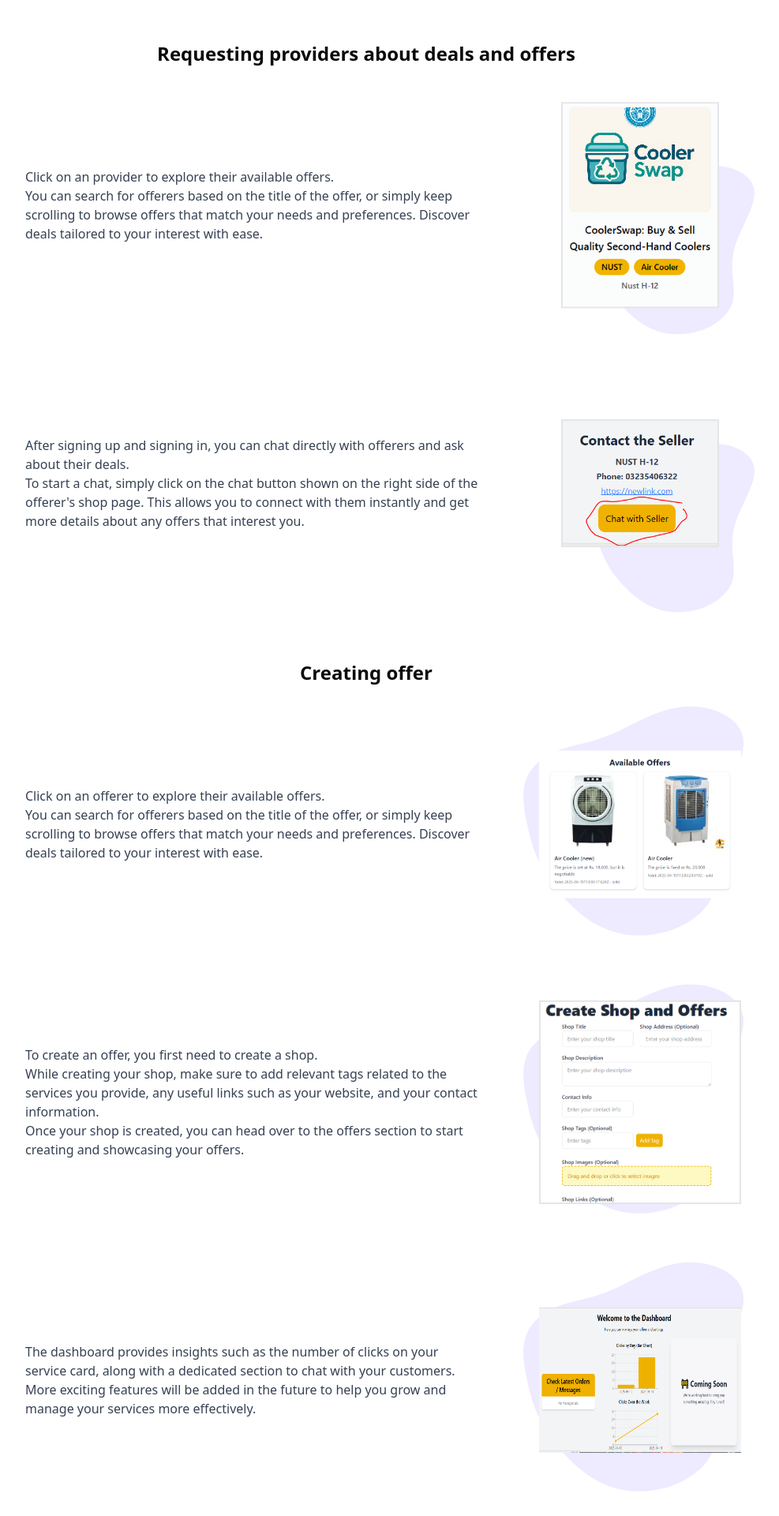
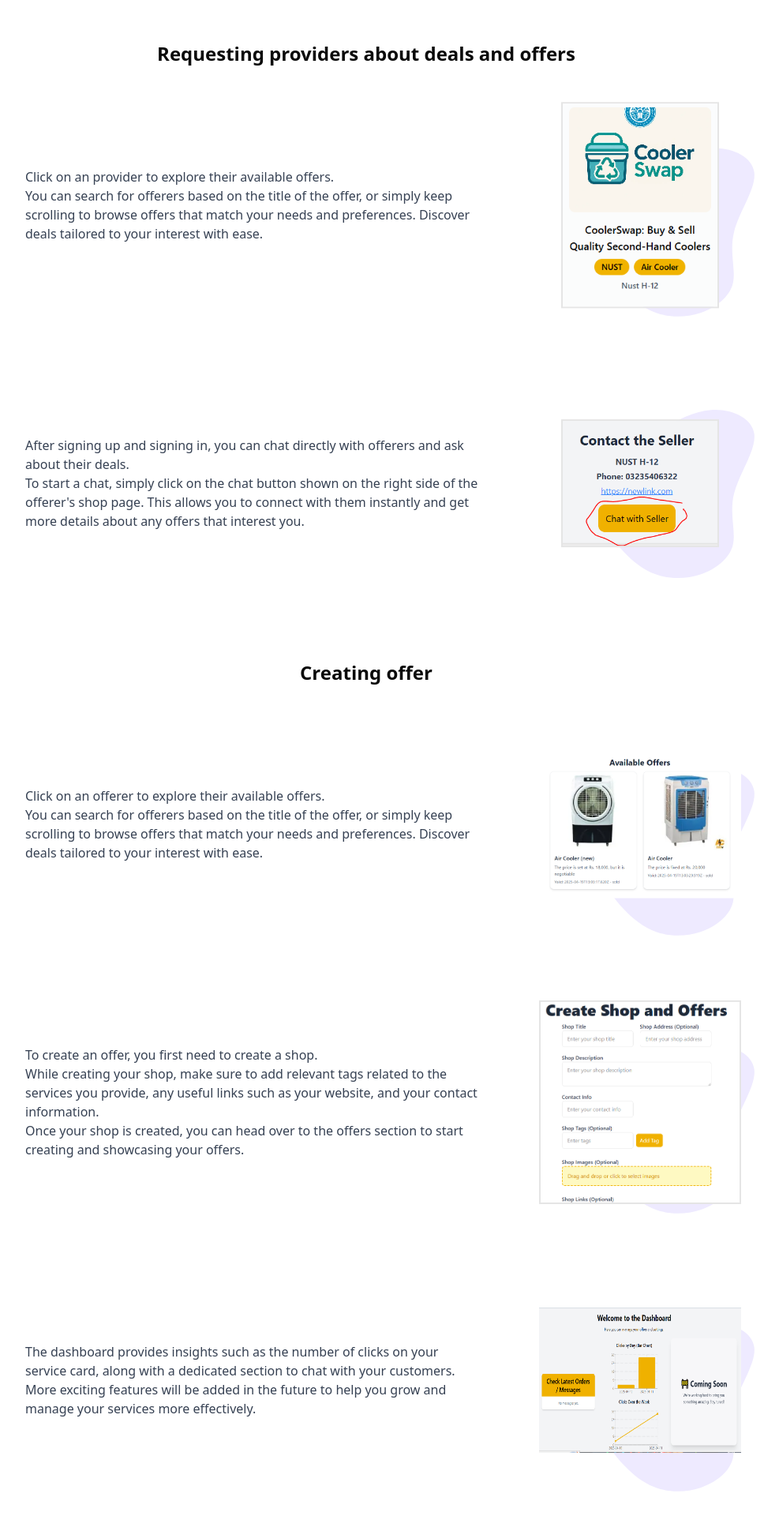
Before and after one commit to AdeelTahir-SE/OfferHive, a Next.js app in the folder offerhive/: page /documentation in a window 1280 px wide. Shown: the part 420-2340 px from the top of the page at 79% size, without its empty margins (176-1163 px from the left). Built offline with nearby package versions, Linux system fonts and the light colour scheme.

Commit message:
--modified documentation page--

```diff
--- a/offerhive/src/app/documentation/page.tsx
+++ b/offerhive/src/app/documentation/page.tsx
@@ -37,12 +37,12 @@ export default function Documentation() {
 <svg
   viewBox="0 0 200 200"
   xmlns="http://www.w3.org/2000/svg"
-            className="w-full h-full scale-200"
+  className="w-40 h-60 sm:w-62 sm:h-62 md:w-94 md:h-94 "
 >
   <path
     fill="#EEEAFF"
     d="M38.7,-58.2C52.2,-59.3,66.5,-53,67.9,-42.1C69.3,-31.1,57.7,-15.6,54.3,-2C50.9,11.7,55.7,23.3,53.5,32.7C51.2,42,41.8,49.1,31.7,52.5C21.6,55.9,10.8,55.7,1.8,52.5C-7.2,49.4,-14.3,43.3,-20,37.3C-25.6,31.4,-29.8,25.5,-32.8,19.3C-35.9,13.1,-37.8,6.5,-39.3,-0.9C-40.9,-8.3,-42.1,-16.7,-39.2,-23.2C-36.4,-29.7,-29.5,-34.5,-22.3,-37.1C-15.1,-39.7,-7.6,-40.1,2.5,-44.5C12.6,-48.9,25.2,-57.2,38.7,-58.2Z"
-              transform="translate(100 100)"
+    transform="translate(100 88)"
   />
 </svg>
         </div>
@@ -72,12 +72,12 @@ export default function Documentation() {
 <svg
   viewBox="0 0 200 200"
   xmlns="http://www.w3.org/2000/svg"
-            className="w-full h-full scale-200"
+  className="w-40 h-60 sm:w-62 sm:h-62 md:w-94 md:h-94 "
 >
   <path
     fill="#EEEAFF"
     d="M38.7,-58.2C52.2,-59.3,66.5,-53,67.9,-42.1C69.3,-31.1,57.7,-15.6,54.3,-2C50.9,11.7,55.7,23.3,53.5,32.7C51.2,42,41.8,49.1,31.7,52.5C21.6,55.9,10.8,55.7,1.8,52.5C-7.2,49.4,-14.3,43.3,-20,37.3C-25.6,31.4,-29.8,25.5,-32.8,19.3C-35.9,13.1,-37.8,6.5,-39.3,-0.9C-40.9,-8.3,-42.1,-16.7,-39.2,-23.2C-36.4,-29.7,-29.5,-34.5,-22.3,-37.1C-15.1,-39.7,-7.6,-40.1,2.5,-44.5C12.6,-48.9,25.2,-57.2,38.7,-58.2Z"
-              transform="translate(100 100)"
+    transform="translate(100 88)"
   />
 </svg>
         </div>
@@ -105,12 +105,12 @@ export default function Documentation() {
 <svg
   viewBox="0 0 200 200"
   xmlns="http://www.w3.org/2000/svg"
-            className="w-full h-full scale-200"
+  className="w-40 h-60 sm:w-62 sm:h-62 md:w-94 md:h-94 "
 >
   <path
     fill="#EEEAFF"
     d="M38.7,-58.2C52.2,-59.3,66.5,-53,67.9,-42.1C69.3,-31.1,57.7,-15.6,54.3,-2C50.9,11.7,55.7,23.3,53.5,32.7C51.2,42,41.8,49.1,31.7,52.5C21.6,55.9,10.8,55.7,1.8,52.5C-7.2,49.4,-14.3,43.3,-20,37.3C-25.6,31.4,-29.8,25.5,-32.8,19.3C-35.9,13.1,-37.8,6.5,-39.3,-0.9C-40.9,-8.3,-42.1,-16.7,-39.2,-23.2C-36.4,-29.7,-29.5,-34.5,-22.3,-37.1C-15.1,-39.7,-7.6,-40.1,2.5,-44.5C12.6,-48.9,25.2,-57.2,38.7,-58.2Z"
-              transform="translate(100 100)"
+    transform="translate(100 88)"
   />
 </svg>
         </div>
--- a/offerhive/src/components/howItWorksSection.tsx
+++ b/offerhive/src/components/howItWorksSection.tsx
@@ -38,12 +38,12 @@ export default function HowItWorksSection() {
 <svg
   viewBox="0 0 200 200"
   xmlns="http://www.w3.org/2000/svg"
-  className="w-40 h-60 sm:w-62 sm:h-62 md:w-94 md:h-94"
+  className="w-40 h-60 sm:w-62 sm:h-62 md:w-94 md:h-94 "
 >
   <path
     fill="#EEEAFF"
     d="M38.7,-58.2C52.2,-59.3,66.5,-53,67.9,-42.1C69.3,-31.1,57.7,-15.6,54.3,-2C50.9,11.7,55.7,23.3,53.5,32.7C51.2,42,41.8,49.1,31.7,52.5C21.6,55.9,10.8,55.7,1.8,52.5C-7.2,49.4,-14.3,43.3,-20,37.3C-25.6,31.4,-29.8,25.5,-32.8,19.3C-35.9,13.1,-37.8,6.5,-39.3,-0.9C-40.9,-8.3,-42.1,-16.7,-39.2,-23.2C-36.4,-29.7,-29.5,-34.5,-22.3,-37.1C-15.1,-39.7,-7.6,-40.1,2.5,-44.5C12.6,-48.9,25.2,-57.2,38.7,-58.2Z"
-    transform="translate(100 100)"
+    transform="translate(100 88)"
   />
 </svg>
 
@@ -81,7 +81,7 @@ export default function HowItWorksSection() {
             <path
               fill="#EEEAFF"
               d="M38.7,-58.2C52.2,-59.3,66.5,-53,67.9,-42.1C69.3,-31.1,57.7,-15.6,54.3,-2C50.9,11.7,55.7,23.3,53.5,32.7C51.2,42,41.8,49.1,31.7,52.5C21.6,55.9,10.8,55.7,1.8,52.5C-7.2,49.4,-14.3,43.3,-20,37.3C-25.6,31.4,-29.8,25.5,-32.8,19.3C-35.9,13.1,-37.8,6.5,-39.3,-0.9C-40.9,-8.3,-42.1,-16.7,-39.2,-23.2C-36.4,-29.7,-29.5,-34.5,-22.3,-37.1C-15.1,-39.7,-7.6,-40.1,2.5,-44.5C12.6,-48.9,25.2,-57.2,38.7,-58.2Z"
-              transform="translate(100 100)"
+              transform="translate(100 77)"
             />
           </svg>
         </div>
```
Lines whose indentation alone changed are shown as unchanged.
